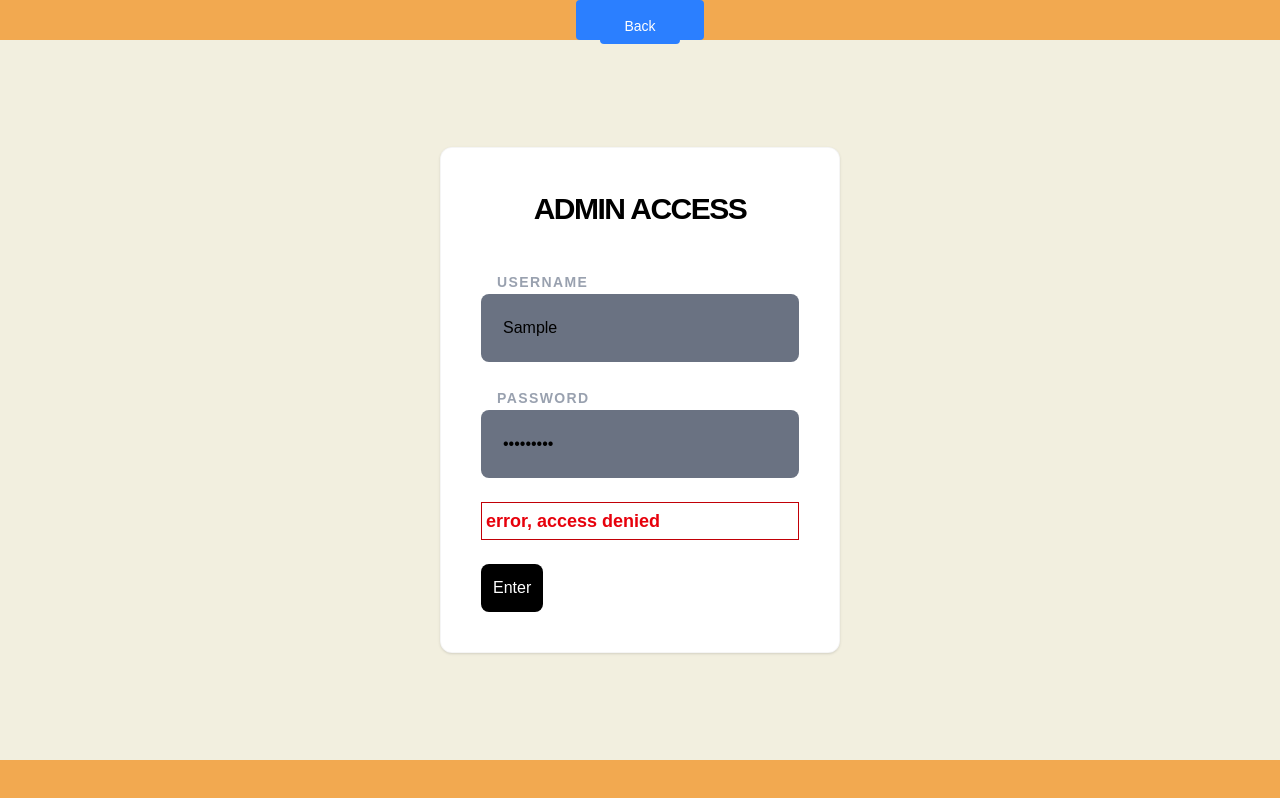
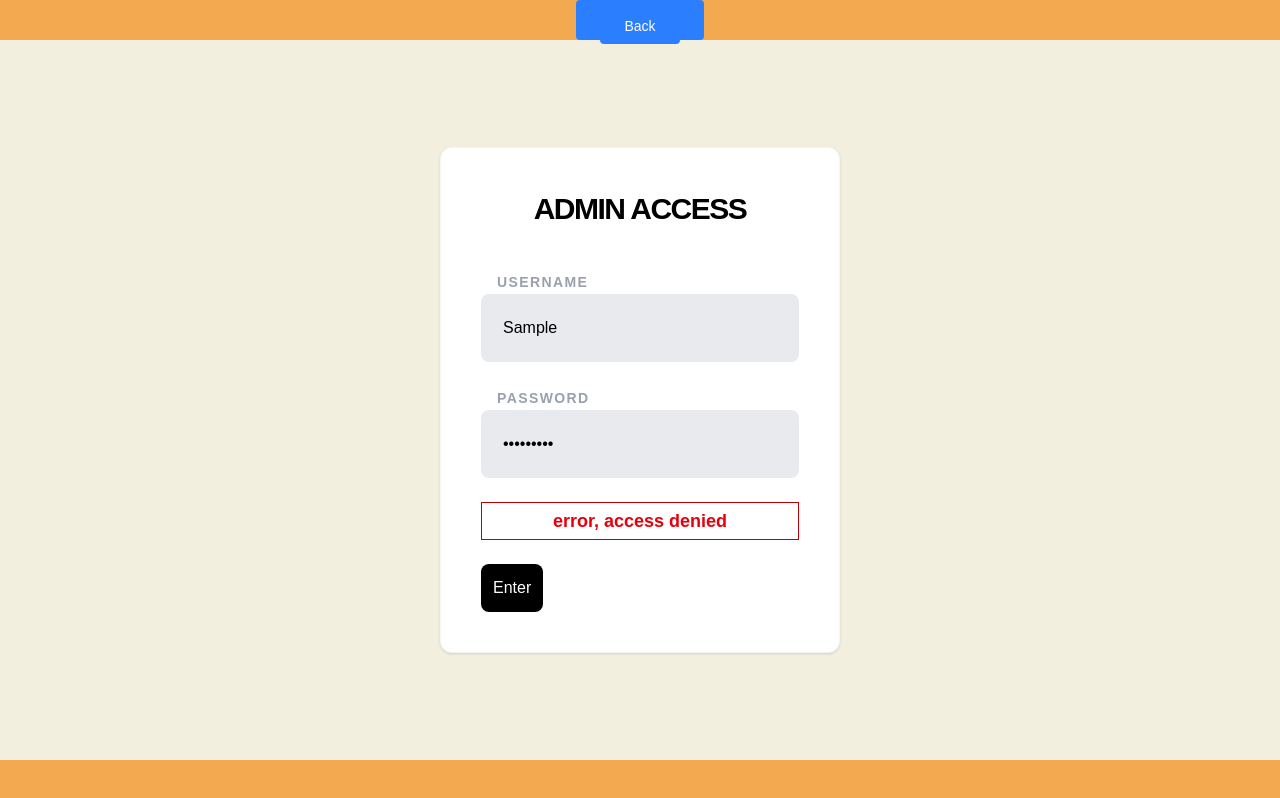
Before and after one commit to SmatamorosN04/scheduling_APP, a Next.js app: page /login in a window 1280 px wide. Both pictures are taken after typing "Sample", "Sample123" into the empty fields and a click on the button "Enter". Built offline with nearby package versions, Linux system fonts and the light colour scheme.

Commit message:
login paged edited to see more atractive

```diff
--- a/app/login/page.tsx
+++ b/app/login/page.tsx
@@ -45,7 +45,7 @@ export default function LoginAdmin(){
                         required
                         type='text'
                         placeholder='Ariel (really its not the user)'
-                        className='w-full bg-gray-500 border-2 border-transparent text-black focus:border-black p-5 rounded-lg outline-none transition-all font-medium'
+                        className='w-full bg-gray-300/50 border-2 border-transparent text-black focus:border-black p-5 rounded-lg outline-none transition-all font-medium'
                         onChange={(e) => setUsername(e.target.value)}
                         />
                     </div>
@@ -55,16 +55,16 @@ export default function LoginAdmin(){
                             required
                             type='password'
                             placeholder='12345 (really its not the password)'
-                            className='w-full bg-gray-500 border-2 border-transparent text-black focus:border-black p-5 rounded-lg outline-none transition-all font-medium'
+                            className='w-full bg-gray-300/50 border-2 border-transparent text-black focus:border-black p-5 rounded-lg outline-none transition-all font-medium'
                             onChange={(e) => setPassword(e.target.value)}
                         />
                     </div>
                     {error && (
                     <div className='bg-white/50 border border-red-700 text-red-600  h-min p-1 '>
-                        <p className='text-lg font-black '> error, access denied </p>
+                        <p className='text-lg font-semibold text-center '> error, access denied </p>
                     </div>
                 )}
-                    <button type='submit' className='p-3 justify-self-center bg-black w-auto rounded-lg h-auto text-white '>Enter</button>
+                    <button type='submit' className='p-3 justify-self-center bg-black w-auto rounded-lg h-auto text-white hover:cursor-pointer hover:-translate-y-1 hover:scale-110 hover:bg-green-500'>Enter</button>
                 </form>
 
 
```
